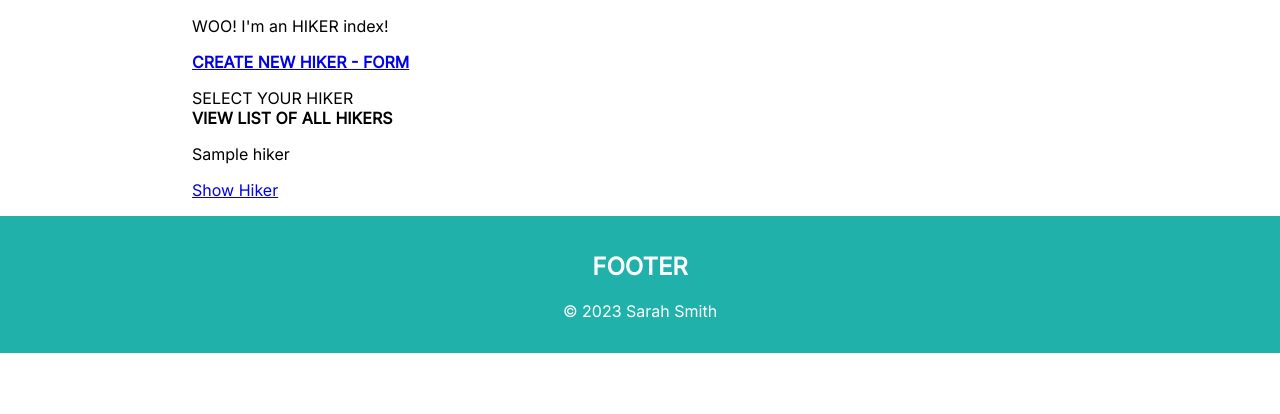
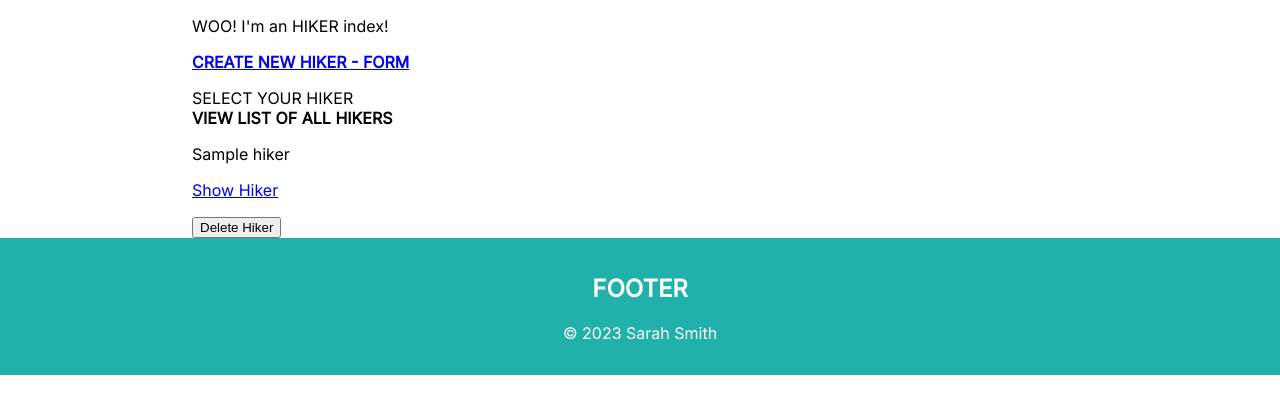
Before and after one commit to sarahvii/munromate-python, a Flask app: page /hikers in a window 1280 px wide. Shown: the part 114-528 px from the top of the page. Run offline with Flask 2, Linux system fonts and the light colour scheme; a database or web service that is not in the repository returns one stand-in record (values such as "Sample title"); some libraries are stand-ins or nearby versions.

Commit message:
delete hiker function implemented

```diff
--- a/controllers/hiker_controller.py
+++ b/controllers/hiker_controller.py
@@ -39,3 +39,10 @@ def create_hiker():
 
 # The above works but redirects to /hikers
 # We want this to redirect to the individual hiker created. <index>
+
+# DELETE
+# POST '/hikers/<id>'
+@hikers_blueprint.route('/hikers/<id>/delete', methods=['POST'])
+def delete_hiker(id):
+    hiker_repository.delete(id)
+    return redirect('/hikers')
--- a/repositories/hiker_repository.py
+++ b/repositories/hiker_repository.py
@@ -1,5 +1,7 @@
 from db.run_sql import run_sql
 from models.hiker import Hiker
+
+# SELECT ALL HIKERS
 
 def select_all():
     hikers = []
@@ -12,7 +14,7 @@ def select_all():
 
 # SELECT ONE HIKER
 
-# CREATE NEW HIKER OBJECT
+# CREATE NEW HIKER
 def save(hiker):
     sql= "INSERT INTO hikers (name, age) VALUES (%s, %s) RETURNING *"
     values = [hiker.name, hiker.age]
@@ -20,3 +22,12 @@ def save(hiker):
     id = results[0]['id']
     hiker.id = id
     return hiker
+
+# DELETE HIKER
+def delete(id):
+    sql = "DELETE FROM hikers WHERE id = %s"
+    values = [id]
+    run_sql(sql, values)
+
+
+# FORM WITH POST METHOD
--- a/templates/hikers/index.html
+++ b/templates/hikers/index.html
@@ -17,6 +17,8 @@
         {{ hiker.name }}
         </p>
         <p><a href="/hikers/{{ loop.index0 }}">Show Hiker</a></p>
+        <form class="delete-form" action="/hikers/{{ hiker.id }}/delete" method="POST">
+            <button type="submit">Delete Hiker</button></form>
     </div>
     {% endfor %}
 </div>
```
